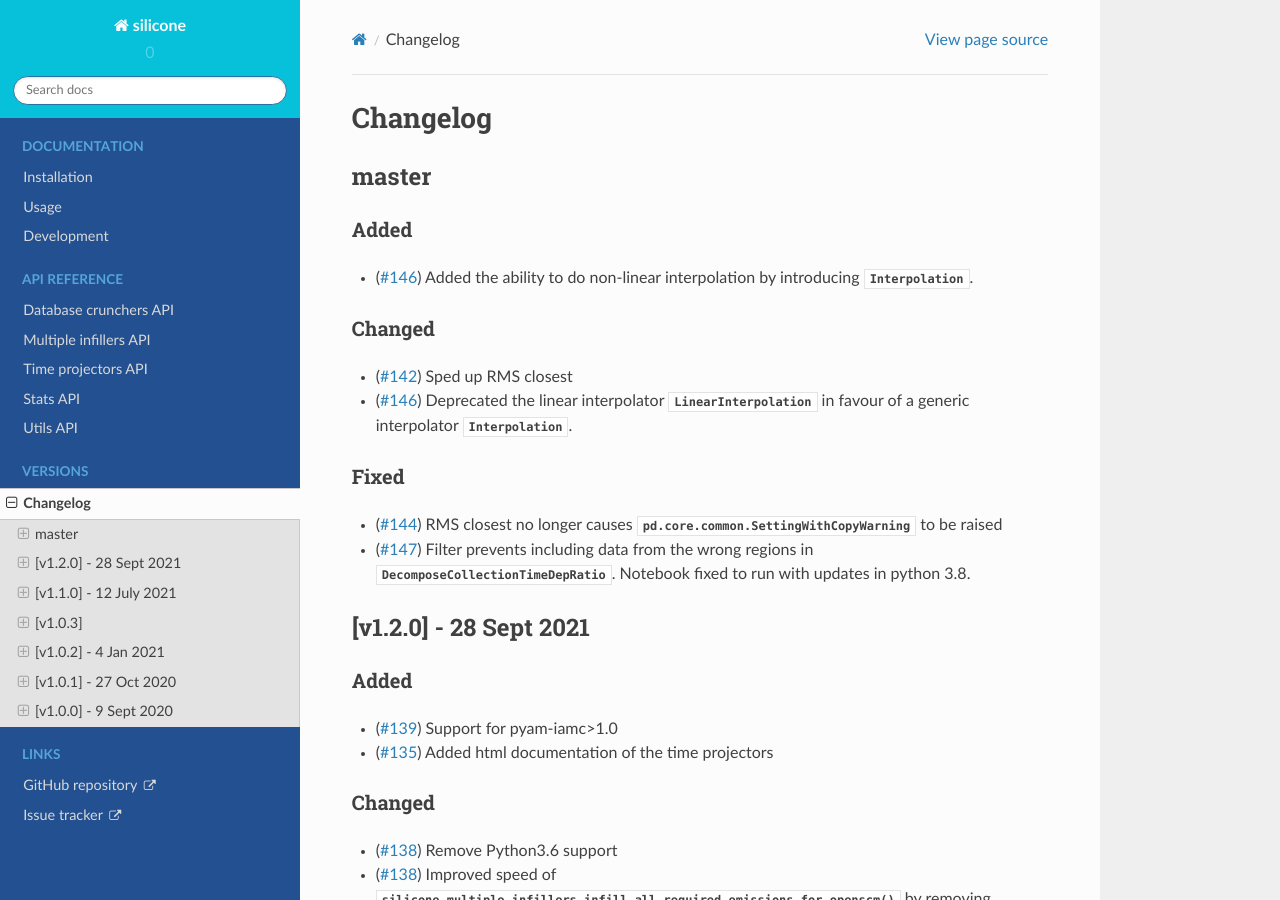
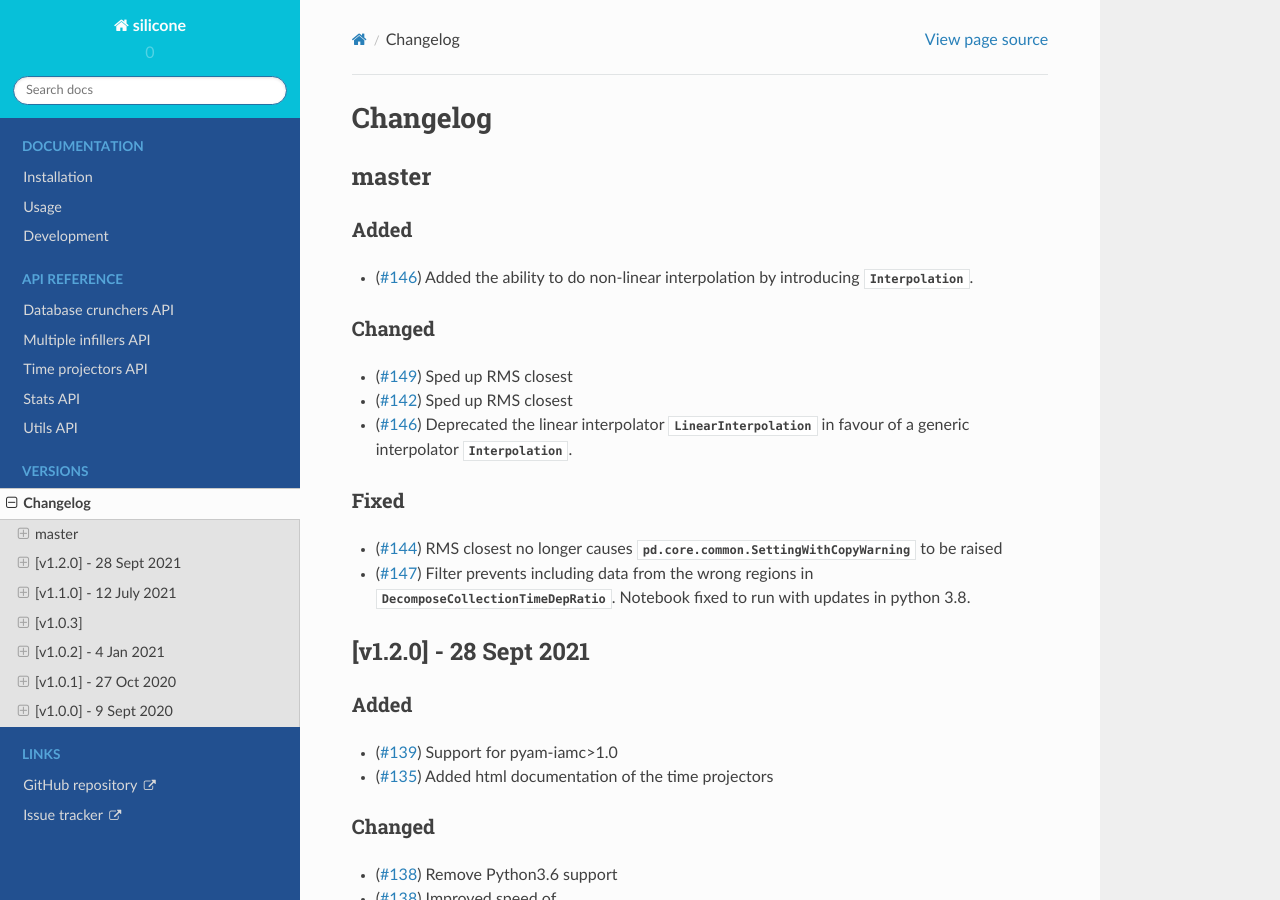
Before and after one commit to GranthamImperial/silicone, a Sphinx documentation site: the page built from docs/source/changelog.rst, in a window 1280 px wide and 900 px high. Built offline with Sphinx 7.4.7 and the Read the Docs theme 2.0.0, drawn with Linux system fonts in a browser that asks for light colours; some of the changed lines change nothing that is shown.

Commit message:
Added changelog and sphynx language

```diff
--- a/CHANGELOG.rst
+++ b/CHANGELOG.rst
@@ -10,6 +10,7 @@ Added
 
 Changed
 ~~~~~~~
+- (`#149 <https://github.com/GranthamImperial/silicone/pull/149>`_) Sped up RMS closest
 - (`#142 <https://github.com/GranthamImperial/silicone/pull/142>`_) Sped up RMS closest
 - (`#146 <https://github.com/GranthamImperial/silicone/pull/146>`_) Deprecated the linear interpolator :class:`LinearInterpolation` in favour of a generic interpolator :class:`Interpolation`.
 
--- a/docs/source/conf.py
+++ b/docs/source/conf.py
@@ -76,7 +76,7 @@ master_doc = "index"
 #
 # This is also used if you do content translation via gettext catalogs.
 # Usually you set "language" from the command line for these cases.
-language = None
+language = "en"
 
 # List of patterns, relative to source directory, that match files and
 # directories to ignore when looking for source files.
```
